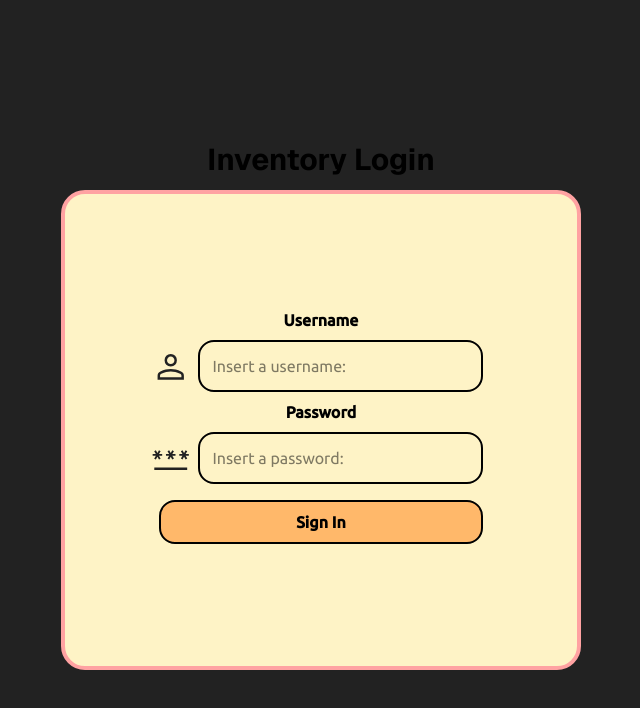
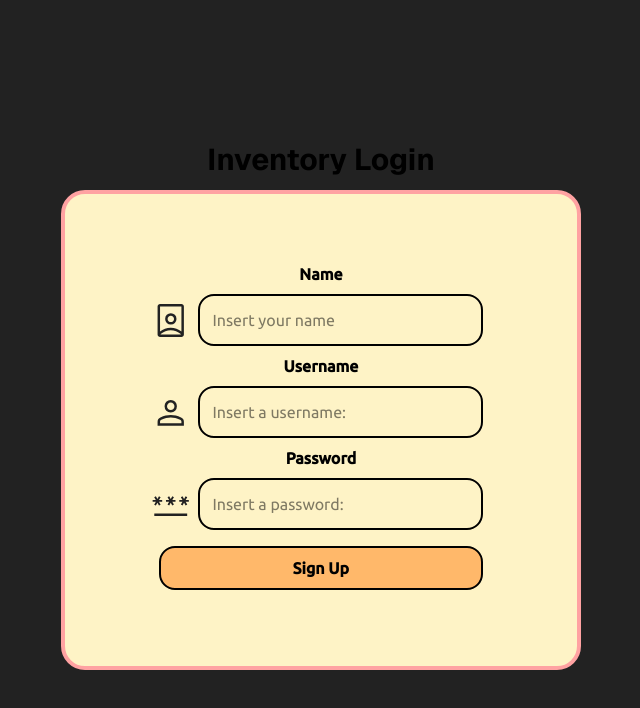
Before and after one commit to prgram769/inventoryTemplate, a Next.js app: page /singup in a window 1280 px wide. Shown: the top 708 px of the page, without its empty margins (319-959 px from the left). Built offline with nearby package versions, Linux system fonts and the light colour scheme.

Commit message:
tailwind fixes

```diff
--- a/src/components/SingUp.tsx
+++ b/src/components/SingUp.tsx
@@ -8,7 +8,7 @@ import { Button } from "@/components/ui/Button";
 function SignUp() {
 
   const styles = {
-    divContainer: `${ubuntu.className} bg-amber-100 w-85 h-70 md:w-130 md:h-120 flex flex-col justify-center items-center rounded-3xl border-4 border-red-300 relative`,
+    divContainer: `${ubuntu.className} bg-amber-100 w-[95vw] h-[60vh] md:w-130 md:h-120 flex flex-col justify-center items-center rounded-3xl border-4 border-red-300 relative`,
     title: "text-2xl md:text-3xl font-bold m-3 text-center",
     span: "flex justify-center font-bold",
     internalDivs: "flex justify-center items-center mr-2 ml-2 md:m-0",
@@ -20,8 +20,15 @@ function SignUp() {
     <div>
       <h1 className={styles.title}>Inventory Login</h1>
       <div className={styles.divContainer}>
-        {/* <p className="w"></p> */}
+        <p className="w-w"></p>
         <form>
+          <span className={styles.span}>
+            <Label htmlFor="nameInput" children="Name"/>
+          </span>
+          <div className={styles.internalDivs}>
+            <svg xmlns="http://www.w3.org/2000/svg" height="59px" viewBox="0 -960 960 960" width="48px" fill="#222"><path d="M480-242q-67 0-129 23.5T235-149v9h490v-9q-54-46-116-69.5T480-242Zm139.5-35.5Q685-253 740-211v-609H220v609q55-42 120.5-66.5T480-302q74 0 139.5 24.5ZM427-464q-23-23-23-55t23-55q23-23 55-23t55 23q23 23 23 55t-23 55q-23 23-55 23t-55-23ZM220-80q-24 0-42-18t-18-42v-680q0-24 18-42t42-18h520q24 0 42 18t18 42v680q0 24-18 42t-42 18H220Zm360-341q40-40 40-98t-40-98q-40-40-98-40t-98 40q-40 40-40 98t40 98q40 40 98 40t98-40Zm-100-98Z"/></svg>
+            <Input id="nameInput" type="text" className={styles.input} placeholder="Insert your name"/>
+          </div>
           <span className={styles.span}>
             <Label htmlFor="usernameInput" children="Username" />
           </span>
@@ -37,7 +44,7 @@ function SignUp() {
             <Input id="passwordInput" type="password" className={styles.input} placeholder="Insert a password:" />
           </div>
           <div className={styles.internalDivs}>
-            <Button className={styles.button} type="button" children="Sign In"/>
+            <Button className={styles.button} type="button" children="Sign Up"/>
           </div>
         </form>
       </div>
```
